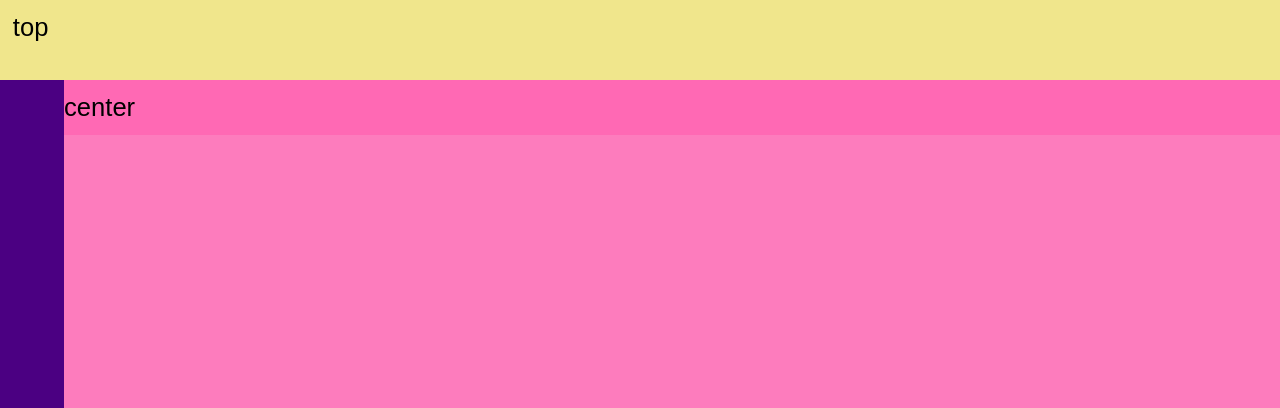
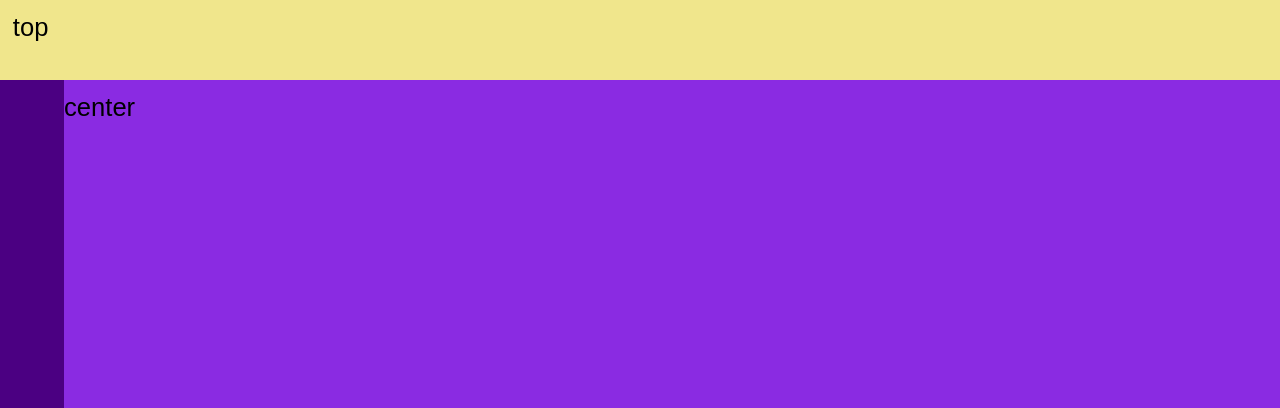
Before and after one commit to gabrielesilinic/gabrielesilinic.github.io, a plain HTML site: page index.html in a window 1280 px wide. Shown: the top 408 px of the page. Drawn offline with Linux system fonts and the light colour scheme.

Commit message:
center div and body color changed

```diff
--- a/index.html
+++ b/index.html
@@ -18,7 +18,7 @@
                               /*without any scrolling then set both --page-len and --menu-len to 90vh*/
         }
         body{
-            background-color: rgb(253, 124, 189);
+            background-color: blueviolet;
             font-size: 2vw;
             font-family: sans-serif;
             padding: 0;
@@ -128,11 +128,16 @@
         <br>
         <div class="menuelement">Element1</div><br>
         <div class="menuelement">Element2</div><br>
-        <a class="menuelement" href="https://www.youtube.com"><div class="menuelement">Youtube</div></a><br>
-        <a class="menuelement" href="https://www.wikipedia.org"><div class="menuelement">Wikipedia</div></a>
+        <a class="menuelement" href="https://www.youtube.com">
+            <div class="menuelement">Youtube</div>
+        </a>
+        <br>
+        <a class="menuelement" href="https://www.wikipedia.org">
+            <div class="menuelement">Wikipedia</div>
+        </a>
     </div>
     <!--<div style="background-color: indianred;" class="right">right</div>-->
-    <div style="background-color: hotpink;" class="center">
+    <div style="background-color: blueviolet;" class="center">
         center
     </div>
 </body>
```
